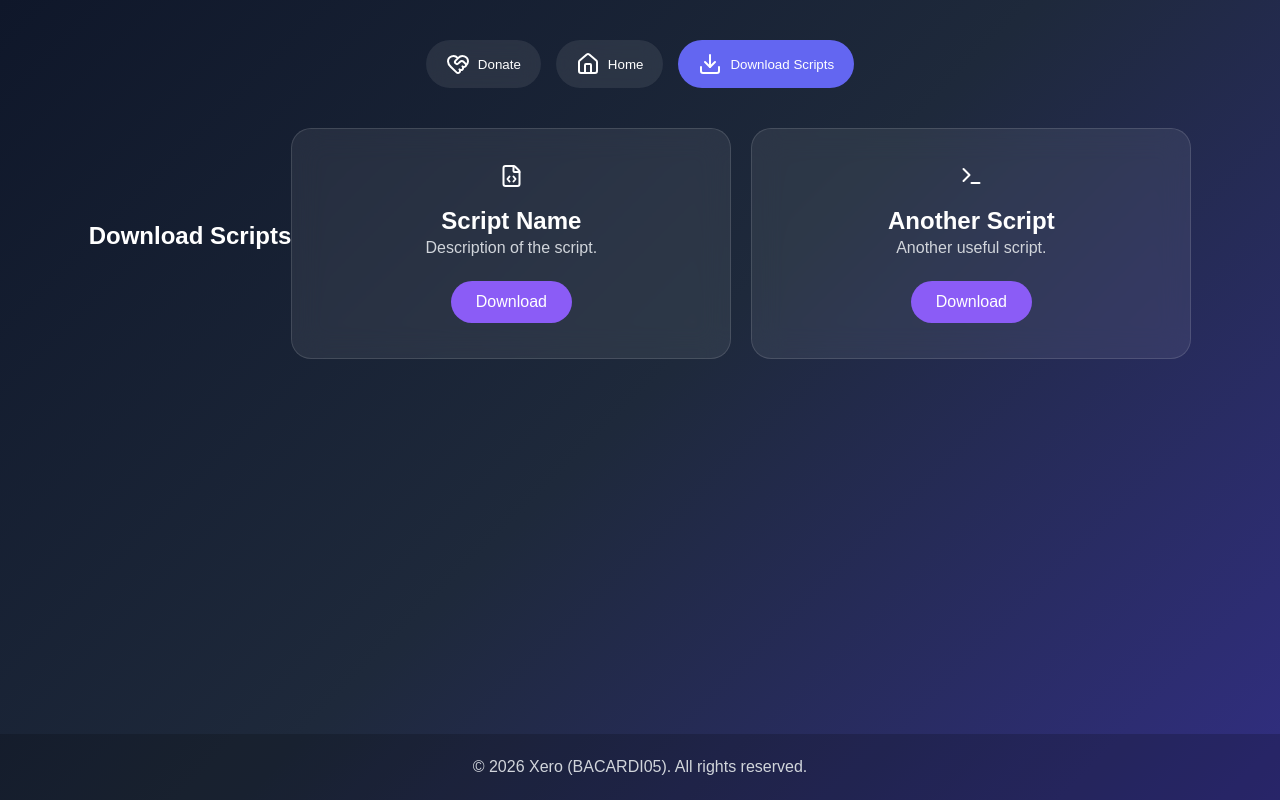
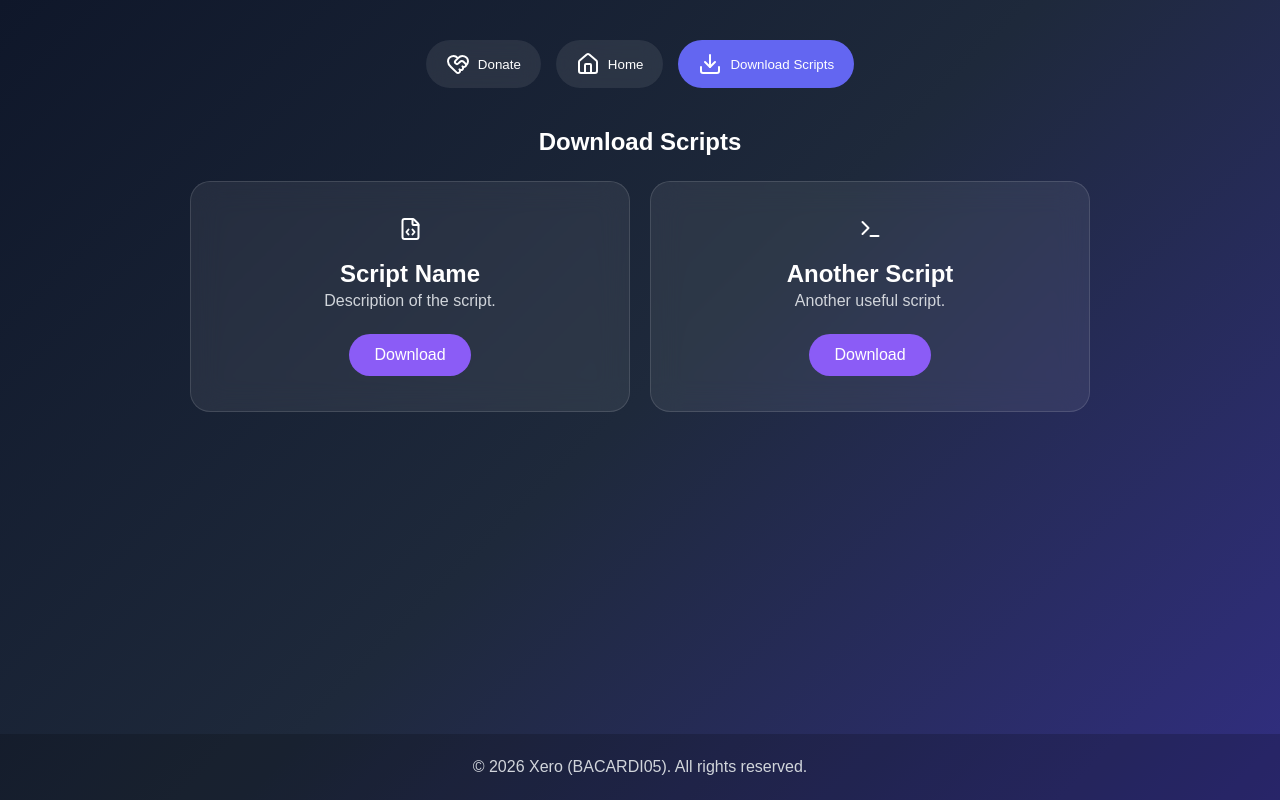
Before and after one commit to BACARDI05/Donation, a plain HTML site: page index.html in a window 1280 px wide. Both pictures are taken after a click on the button "Download Scripts". Drawn offline with nearby package versions, Linux system fonts and the light colour scheme.

Commit message:
Fixed download heading.

```diff
--- a/index.html
+++ b/index.html
@@ -54,7 +54,7 @@
         </section>
 
         <section id="scripts" class="page">
-            <h1>Download Scripts</h1>
+            <h1 class="section-title">Download Scripts</h1>
             <div class="grid">
                 <div class="script-card">
                     <i data-lucide="file-code"></i>
--- a/style.css
+++ b/style.css
@@ -60,6 +60,16 @@ main {
     display: flex;
     justify-content: center;
     align-items: center;
+}
+
+.section-title {
+    text-align: center;
+    width: 100%;
+    margin-bottom: 25px;
+}
+
+#scripts{
+    flex-direction:column;
 }
 
 .card,
```
